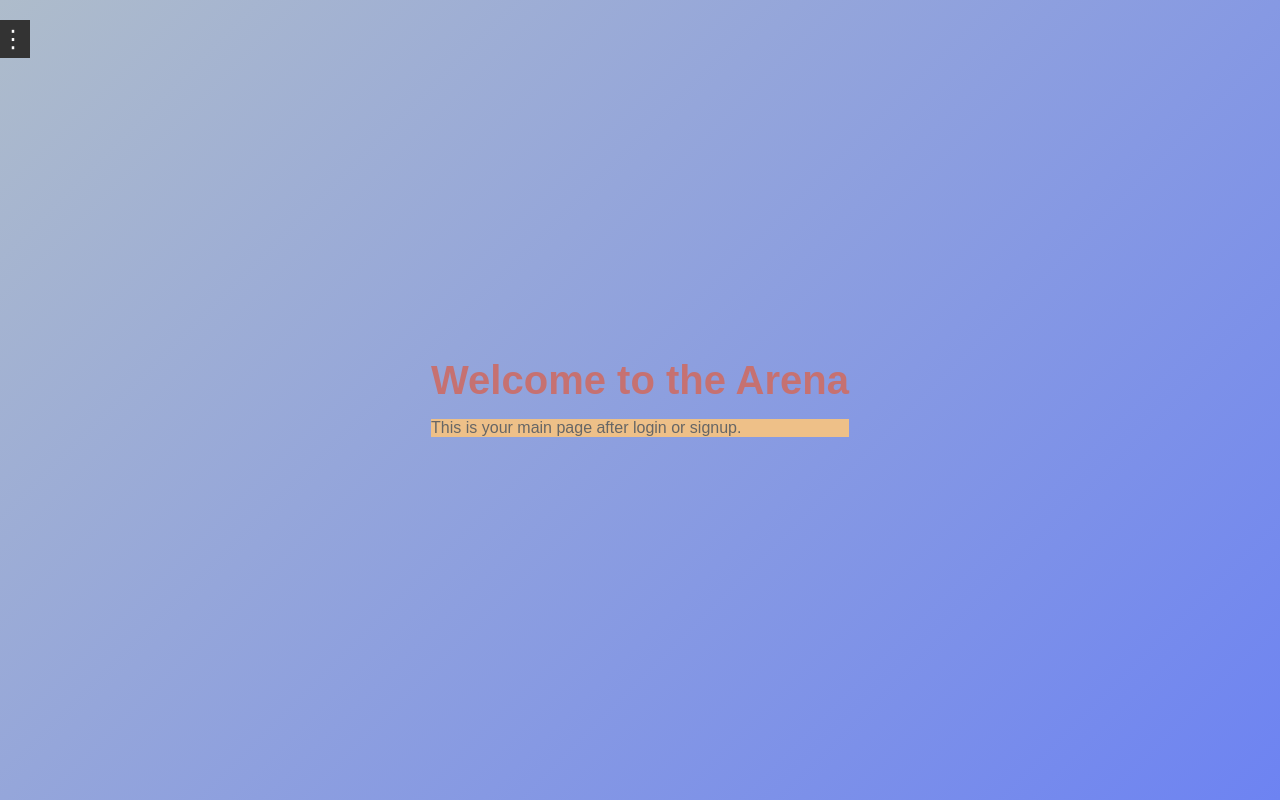
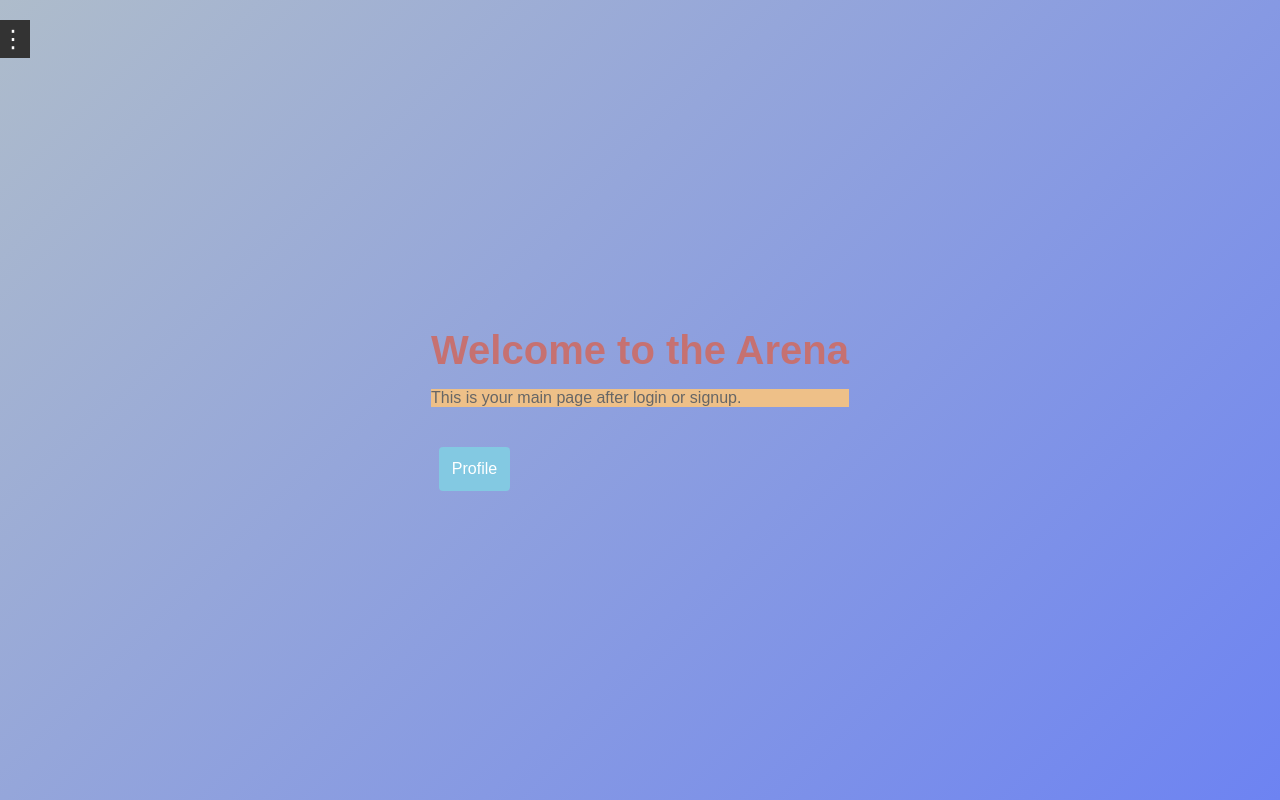
Before and after one commit to luciferavi/aura_tracker, a React (Create React App) app in the folder frontend/: page /arena in a window 1280 px wide. Built offline with nearby package versions, Linux system fonts and the light colour scheme; no server answers.

Commit message:
profilecen

```diff
--- a/frontend/src/arena.js
+++ b/frontend/src/arena.js
@@ -2,6 +2,7 @@
 import React from 'react';
 import { Link } from 'react-router-dom';
 import Sidebar from './components/sidebar/sidebar';
+import Profile from './components/Profile/Profile';
 function Arena() {
 
     return (
@@ -12,8 +13,9 @@ function Arena() {
 
             <h1>Welcome to the Arena</h1>
             <p>This is your main page after login or signup.</p>
-
-                </div>
+            <Link to="/Profile">
+                    <button>Profile</button>
+                </Link>                </div>
 
     );
 }
--- a/frontend/src/components/sidebar/sidebar.js
+++ b/frontend/src/components/sidebar/sidebar.js
@@ -15,7 +15,6 @@ const Sidebar = () => {
       </div>
       {isOpen && (
         <div className="menu">
-          <button onClick={() => navigate('/profile')}>Profile</button>
           <button onClick={() => navigate('/course')}>Course</button>
           <button onClick={() => navigate('/rewards')}>Rewards</button>
           <button onClick={() => navigate('/challenges')}>Challenges</button>
```
Also changed, not shown: 1 other file (tests, documents, lock files or other folders).
